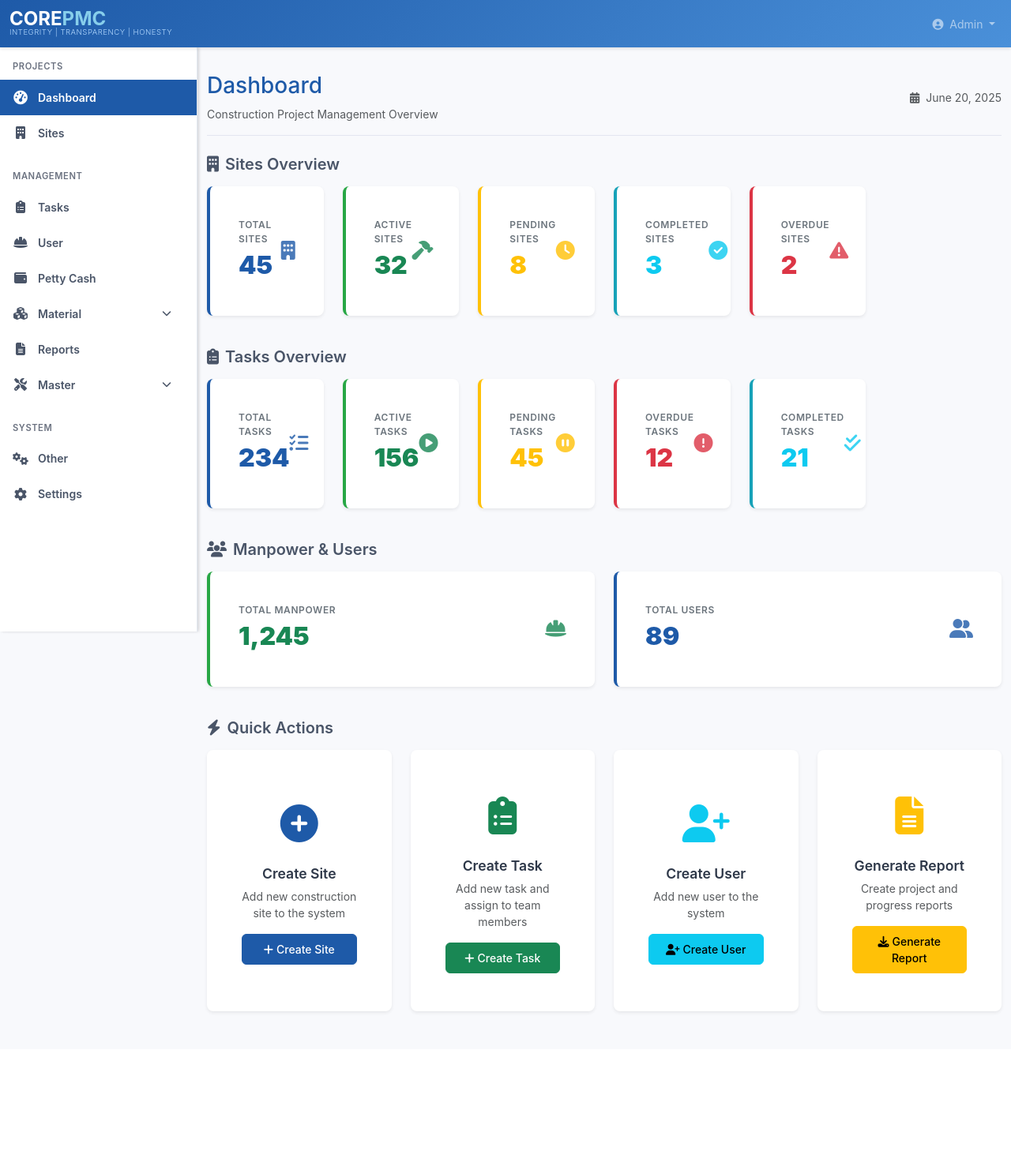
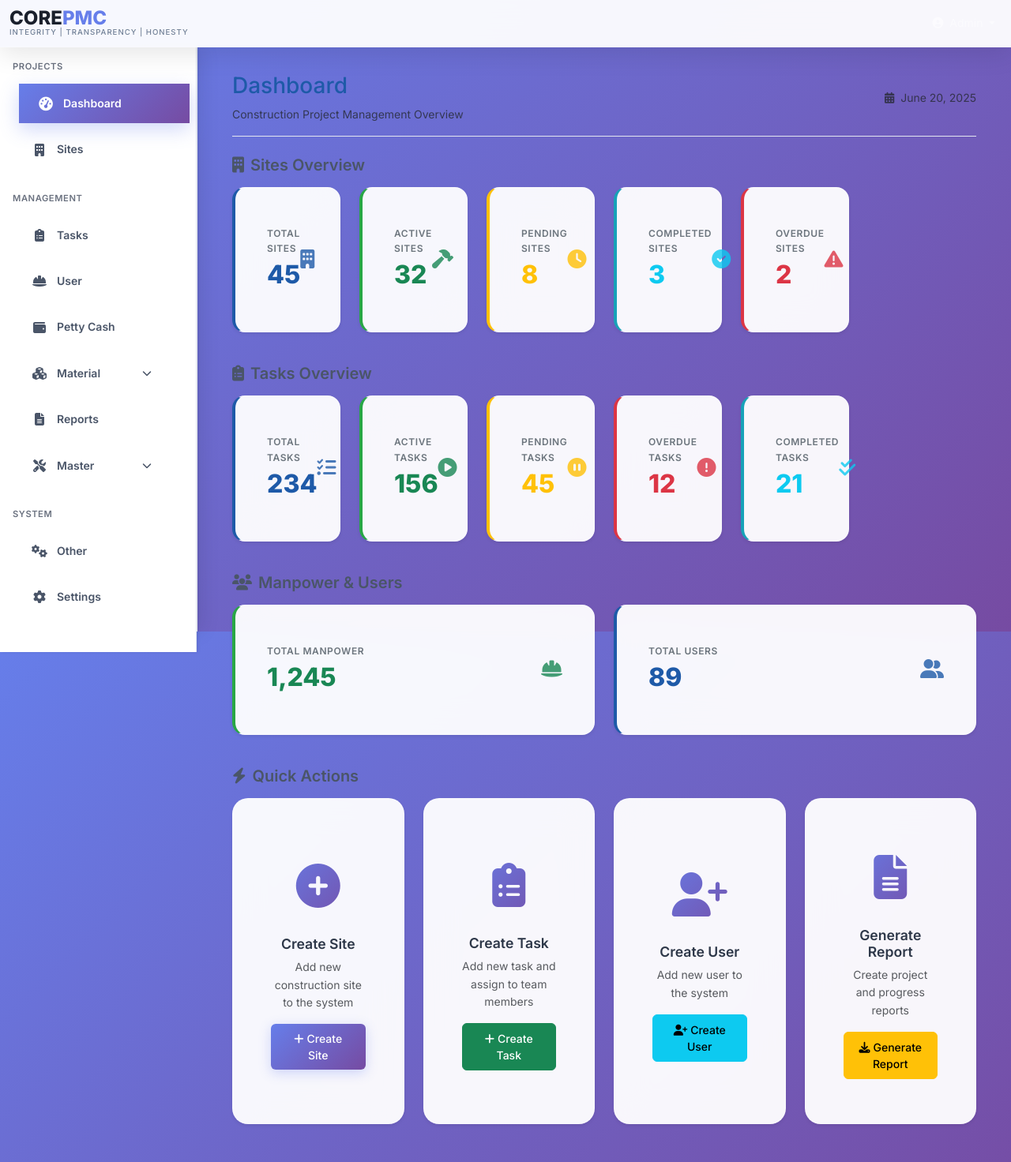
Before and after one commit to korat2511/Core_PMC_Admin_Panel, a Flask app: page /dashboard in a window 1280 px wide. Shown: the whole page at 79% size. Before the commit the page ends 1284 px from the top, so only its background shows below. Run offline with Flask 3, Linux system fonts and the light colour scheme; some libraries are stand-ins or nearby versions.

Commit message:
Revamp the overall look and feel of the admin panel for a modern design
Refactor CSS to update fonts, gradients, shadows, and overall styling of the dashboard and login pages.

Replit-Commit-Author: Agent
Replit-Commit-Session-Id: 3f9c1257-224b-4d66-b52a-edfece0431e9
Replit-Commit-Screenshot-Url: https://storage.googleapis.com/screenshot-production-us-central1/c73fac47-f748-4bef-ae93-45cd2bdb0aa2/22ac1eea-9050-4fbc-9dd9-054365a97660.jpg

```diff
--- a/dashboard.html
+++ b/dashboard.html
@@ -4,6 +4,9 @@
     <meta charset="UTF-8">
     <meta name="viewport" content="width=device-width, initial-scale=1.0">
     <title>CORE PMC - Dashboard</title>
+
+    <!-- Google Fonts -->
+    <link href="https://fonts.googleapis.com/css2?family=Inter:wght@300;400;500;600;700;800&display=swap" rel="stylesheet">
 
     <!-- Bootstrap 5 CSS -->
     <link href="https://cdn.jsdelivr.net/npm/bootstrap@5.3.2/dist/css/bootstrap.min.css" rel="stylesheet">
--- a/index.html
+++ b/index.html
@@ -4,6 +4,9 @@
     <meta charset="UTF-8">
     <meta name="viewport" content="width=device-width, initial-scale=1.0">
     <title>CORE PMC - Login</title>
+
+    <!-- Google Fonts -->
+    <link href="https://fonts.googleapis.com/css2?family=Inter:wght@300;400;500;600;700;800&display=swap" rel="stylesheet">
 
     <!-- Bootstrap 5 CSS -->
     <link href="https://cdn.jsdelivr.net/npm/bootstrap@5.3.2/dist/css/bootstrap.min.css" rel="stylesheet">
--- a/static/css/dashboard.css
+++ b/static/css/dashboard.css
@@ -9,19 +9,23 @@
 }
 
 body {
-    font-family: -apple-system, BlinkMacSystemFont, 'Segoe UI', 'Roboto', 'Oxygen', 'Ubuntu', 'Cantarell', 'Fira Sans', 'Droid Sans', 'Helvetica Neue', sans-serif;
-    background-color: #f8f9fc;
+    font-family: 'Inter', -apple-system, BlinkMacSystemFont, 'Segoe UI', 'Roboto', sans-serif;
+    background: linear-gradient(135deg, #667eea 0%, #764ba2 100%);
+    background-attachment: fixed;
     padding-top: var(--navbar-height);
     font-weight: 400;
     font-size: 14px;
-    line-height: 1.5;
+    line-height: 1.6;
+    min-height: 100vh;
 }
 
 /* Top Navigation */
 .navbar {
     height: var(--navbar-height);
-    background: linear-gradient(135deg, var(--primary-blue) 0%, var(--light-blue) 100%) !important;
-    box-shadow: 0 2px 4px rgba(0,0,0,.1);
+    background: rgba(255, 255, 255, 0.95) !important;
+    backdrop-filter: blur(20px);
+    border-bottom: 1px solid rgba(255, 255, 255, 0.2);
+    box-shadow: 0 8px 32px rgba(0, 0, 0, 0.1);
     z-index: 1030;
 }
 
@@ -37,18 +41,20 @@ body {
 }
 
 .core-text {
-    color: #ffffff;
+    color: #1a202c;
+    font-weight: 800;
 }
 
 .pmc-text {
-    color: #87ceeb;
+    color: #667eea;
+    font-weight: 800;
 }
 
 .tagline {
     font-size: 0.6rem;
-    color: #b3d9ff;
-    font-weight: 300;
-    letter-spacing: 0.5px;
+    color: #718096;
+    font-weight: 500;
+    letter-spacing: 1px;
     margin-top: -2px;
     text-transform: uppercase;
 }
@@ -76,11 +82,13 @@ body {
         width: var(--sidebar-width) !important;
         height: calc(100vh - var(--navbar-height)) !important;
         visibility: visible !important;
-        background-color: #ffffff !important;
+        background: rgba(255, 255, 255, 0.95) !important;
+        backdrop-filter: blur(20px) !important;
         border: none !important;
+        border-right: 1px solid rgba(255, 255, 255, 0.2) !important;
         transform: none !important;
         transition: none !important;
-        box-shadow: 2px 0 4px rgba(0,0,0,.08);
+        box-shadow: 4px 0 24px rgba(0, 0, 0, 0.1) !important;
     }
 }
 
@@ -102,12 +110,12 @@ body {
 /* Sidebar Navigation */
 .sidebar .nav-link {
     color: #4a5568;
-    padding: 0.75rem 1rem;
+    padding: 0.875rem 1.5rem;
     border: none;
-    border-radius: 0;
+    border-radius: 12px;
     font-weight: 500;
-    margin-bottom: 0;
-    transition: all 0.2s ease;
+    margin: 0.25rem 1rem;
+    transition: all 0.3s ease;
     background-color: transparent;
     position: relative;
     display: flex;
@@ -116,13 +124,16 @@ body {
 }
 
 .sidebar .nav-link:hover {
-    background-color: #f7fafc;
-    color: var(--primary-blue);
+    background: rgba(102, 126, 234, 0.1);
+    color: #667eea;
+    transform: translateX(4px);
 }
 
 .sidebar .nav-link.active {
-    background-color: var(--primary-blue);
+    background: linear-gradient(135deg, #667eea 0%, #764ba2 100%);
     color: white;
+    transform: translateX(8px);
+    box-shadow: 0 8px 25px rgba(102, 126, 234, 0.3);
 }
 
 .sidebar .nav-link-content {
@@ -209,8 +220,9 @@ body {
 /* Main Content */
 .main-content {
     margin-left: 0;
-    padding: 2rem 0;
+    padding: 2rem;
     min-height: calc(100vh - var(--navbar-height));
+    background: transparent;
 }
 
 @media (min-width: 992px) {
@@ -228,9 +240,18 @@ body {
 /* Cards */
 .card {
     border: none;
-    border-radius: 0.375rem;
-    box-shadow: 0 0.15rem 1.75rem 0 rgba(33, 40, 50, 0.15);
+    border-radius: 20px;
+    background: rgba(255, 255, 255, 0.95);
+    backdrop-filter: blur(20px);
+    border: 1px solid rgba(255, 255, 255, 0.2);
+    box-shadow: 0 8px 32px rgba(0, 0, 0, 0.1);
     min-height: 200px;
+    transition: all 0.3s ease;
+}
+
+.card:hover {
+    transform: translateY(-5px);
+    box-shadow: 0 15px 40px rgba(0, 0, 0, 0.15);
 }
 
 .card-header {
@@ -259,13 +280,19 @@ body {
 
 /* Custom button styles */
 .btn-primary {
-    background-color: var(--primary-blue);
-    border-color: var(--primary-blue);
+    background: linear-gradient(135deg, #667eea 0%, #764ba2 100%);
+    border: none;
+    border-radius: 12px;
+    padding: 0.75rem 1.5rem;
+    font-weight: 600;
+    box-shadow: 0 4px 15px rgba(102, 126, 234, 0.3);
+    transition: all 0.3s ease;
 }
 
 .btn-primary:hover {
-    background-color: var(--secondary-blue);
-    border-color: var(--secondary-blue);
+    background: linear-gradient(135deg, #5a6fd8 0%, #6a4190 100%);
+    transform: translateY(-2px);
+    box-shadow: 0 8px 25px rgba(102, 126, 234, 0.4);
 }
 
 /* Responsive adjustments */
@@ -314,16 +341,20 @@ body {
 
 /* Stats Cards */
 .stats-card {
-    transition: transform 0.2s ease, box-shadow 0.2s ease;
+    transition: all 0.3s ease;
     border: none;
-    border-radius: 8px;
-    min-height: 120px;
-    padding: 1.5rem 1.25rem;
+    border-radius: 16px;
+    min-height: 140px;
+    padding: 2rem 1.5rem;
+    background: rgba(255, 255, 255, 0.95);
+    backdrop-filter: blur(20px);
+    border: 1px solid rgba(255, 255, 255, 0.2);
+    box-shadow: 0 8px 32px rgba(0, 0, 0, 0.1);
 }
 
 .stats-card:hover {
-    transform: translateY(-2px);
-    box-shadow: 0 0.5rem 1rem rgba(0, 0, 0, 0.15) !important;
+    transform: translateY(-8px) scale(1.02);
+    box-shadow: 0 20px 40px rgba(0, 0, 0, 0.2) !important;
 }
 
 .stats-label {
@@ -349,21 +380,30 @@ body {
 
 /* Quick Action Cards */
 .quick-action-card {
-    transition: transform 0.2s ease, box-shadow 0.2s ease;
+    transition: all 0.3s ease;
     border: none;
-    border-radius: 8px;
-    min-height: 140px;
-    padding: 1.5rem 1.25rem;
+    border-radius: 20px;
+    min-height: 160px;
+    padding: 2rem 1.5rem;
+    background: rgba(255, 255, 255, 0.95);
+    backdrop-filter: blur(20px);
+    border: 1px solid rgba(255, 255, 255, 0.2);
+    box-shadow: 0 8px 32px rgba(0, 0, 0, 0.1);
+    text-align: center;
 }
 
 .quick-action-card:hover {
-    transform: translateY(-3px);
-    box-shadow: 0 0.5rem 1rem rgba(0, 0, 0, 0.15) !important;
+    transform: translateY(-12px) scale(1.05);
+    box-shadow: 0 25px 50px rgba(0, 0, 0, 0.25) !important;
 }
 
 .quick-action-icon {
-    font-size: 3rem;
-    margin-bottom: 1rem;
+    font-size: 3.5rem;
+    margin-bottom: 1.5rem;
+    background: linear-gradient(135deg, #667eea 0%, #764ba2 100%);
+    -webkit-background-clip: text;
+    -webkit-text-fill-color: transparent;
+    background-clip: text;
 }
 
 .quick-action-card .card-title {
```
Also changed, not shown: static/css/login.css (+4 -3 lines).
